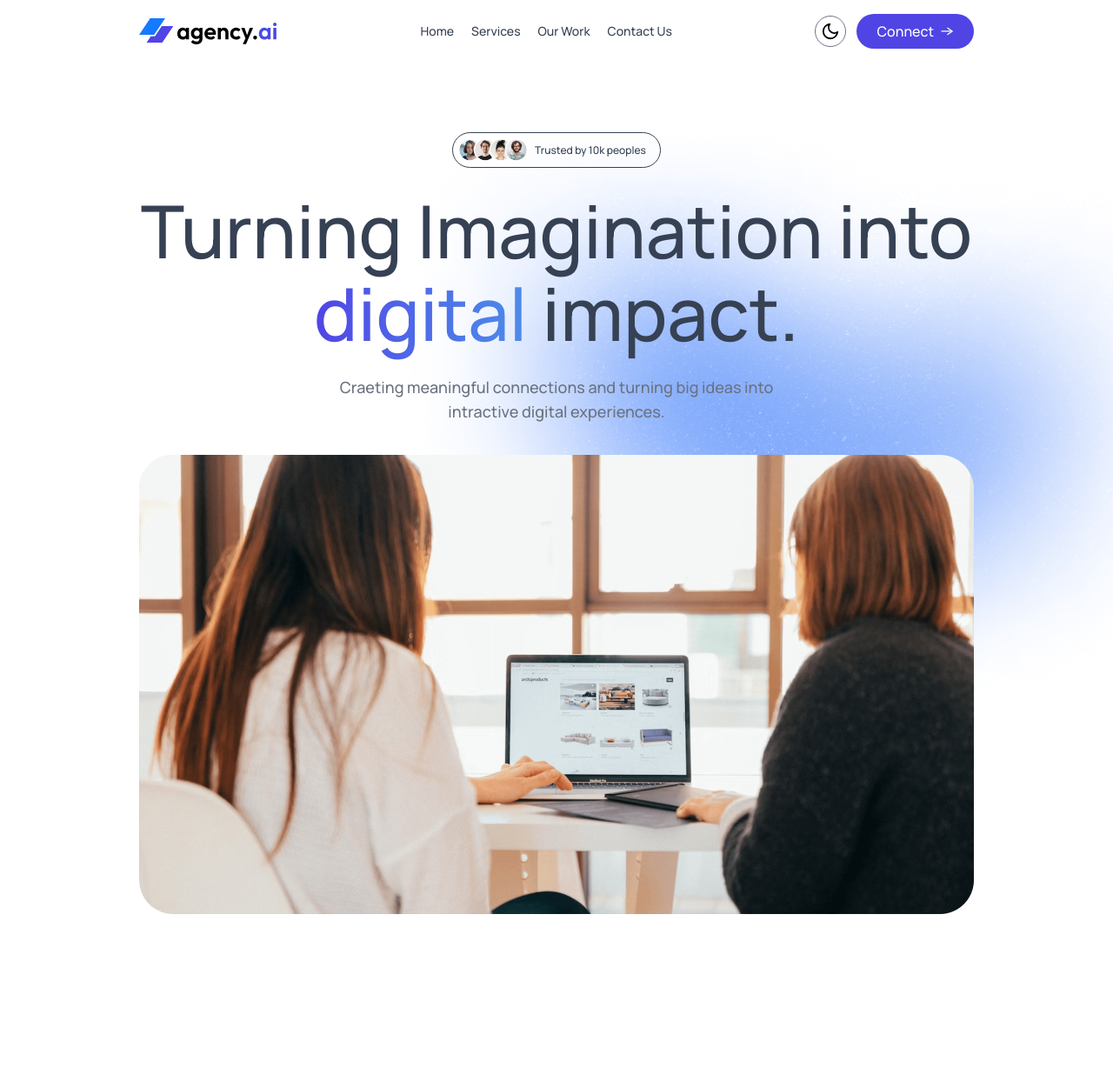
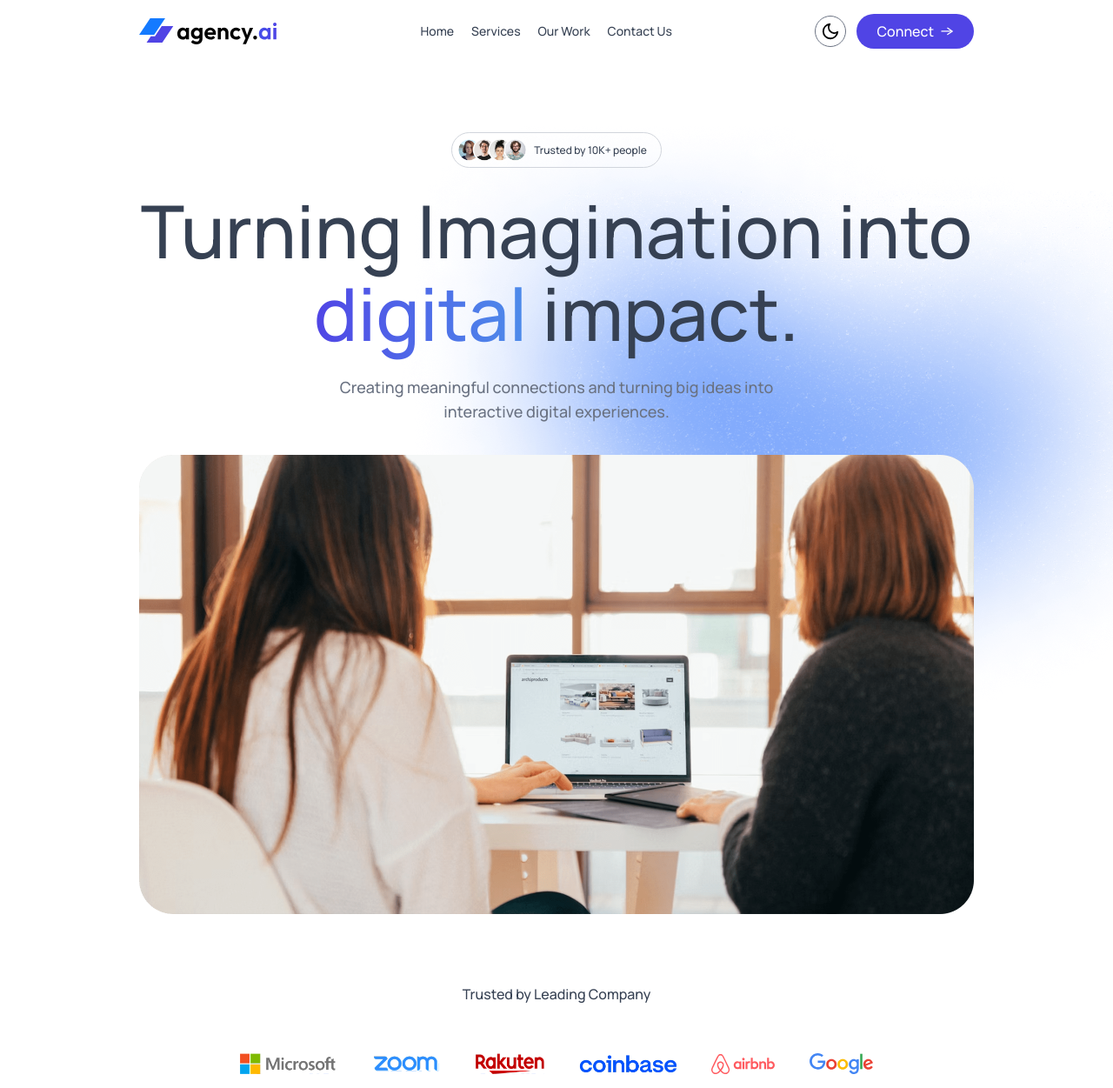
Before and after one commit to pagarwal884/Project-3, a React (Vite) app: page / in a window 1280 px wide. Shown: the whole page at 87% size. Before the commit the page ends 1131 px from the top, so only its background shows below. Built offline with nearby package versions, Linux system fonts and the light colour scheme.

Commit message:
added Trusted by setion in our webpage

```diff
--- a/src/App.jsx
+++ b/src/App.jsx
@@ -1,6 +1,7 @@
 import React, { useState } from 'react';
 import Navbar from './components/Navbar';
 import Hero from './components/Hero';
+import TrustedBy from './components/TrustedBy';
 
 const App = () => {
   const [theme, setTheme] = useState(localStorage.getItem('theme') ? localStorage.getItem('theme') : 'light');
@@ -9,6 +10,7 @@
     <div className="relative dark:bg-black ">
       <Navbar theme={theme} setTheme={setTheme} />
       <Hero />
+      <TrustedBy />
     </div>
   );
 };
--- a/src/components/Hero.jsx
+++ b/src/components/Hero.jsx
@@ -5,19 +5,23 @@
   return (
     <div id='hero' className='flex flex-col items-center gap-6 py-20 px-4 sm:px-12 lg:px-24 xl:px-40 text-center w-full overflow-hidden text-gray-700 dark:text-white'>
 
-      <div className="inline-flex items-center gap-2 border border-grau-300 p-1.5 pr-4 rounded-full">
+      <div className="inline-flex items-center gap-2 border border-gray-300 p-1.5 pr-4 rounded-full">
         <img src={assets.group_profile} alt="" className='w-20'/>
-        <p className='text-xs font-medium'>Trusted by 10k peoples</p>
+        <p className='text-xs font-medium'>Trusted by 10K+ people</p>
       </div>
 
-      <h1 className="text-4xl sm:text-5xl md:text-6xl xl:text-[84px] font-medium xl:leading-[95px] max-w-5xl">Turning Imagination into <span className='bg-gradient-to-r from-[#5044E5] to-[#4d8cea] bg-clip-text text-transparent'>digital</span> impact.</h1>
+      <h1 className="text-4xl sm:text-5xl md:text-6xl xl:text-[84px] font-medium xl:leading-23.75 max-w-5xl">
+        Turning Imagination into <span className='bg-linear-to-r from-primary to-[#4d8cea] bg-clip-text text-transparent'>digital</span> impact.
+      </h1>
 
-      <p className='text-sm sm:text-lg font-medium text-gray-500 dark:text-white/75 max-w-4/5 sm:max-w-lg pb-3'>Craeting meaningful connections and turning big ideas into intractive digital experiences.</p>
+      <p className='text-sm sm:text-lg font-medium text-gray-500 dark:text-white/75 max-w-4xl sm:max-w-lg pb-3'>
+        Creating meaningful connections and turning big ideas into interactive digital experiences.
+      </p>
 
       <div className="relative">
         <img src={assets.hero_img} alt="" className='w-full max-w-6xl'/>
         <img src={assets.bgImage1} alt="" className="absolute -top-40 -right-40 sm:-top-100 sm:-right-70 -z-1 dark:hidden" />
-        </div>
+      </div>
 
     </div>
   )
--- /dev/null
+++ b/src/components/TrustedBy.jsx
@@ -0,0 +1,18 @@
+import React from 'react'
+import { company_logos } from '../assets/assets'
+
+const TrustedBy = () => {
+  return (
+    <div className='flex flex-col items-center px-4 sm:px-12 lg:px-24 xl:px-40 gap-10 text-gray-700 dark:text-white/80'>
+      <h3 className="font-semibold">Trusted by Leading Company</h3>
+
+      <div className="flex items-center justify-center flex-wrap gap-10 m-4">
+        {company_logos.map((logo, index) => (
+            <img key={index} src={logo} className='max-h-5 sm:max-h-6 dark:drop-shadow-xl' />
+        ))}
+      </div>
+    </div>
+  )
+}
+
+export default TrustedBy
```
